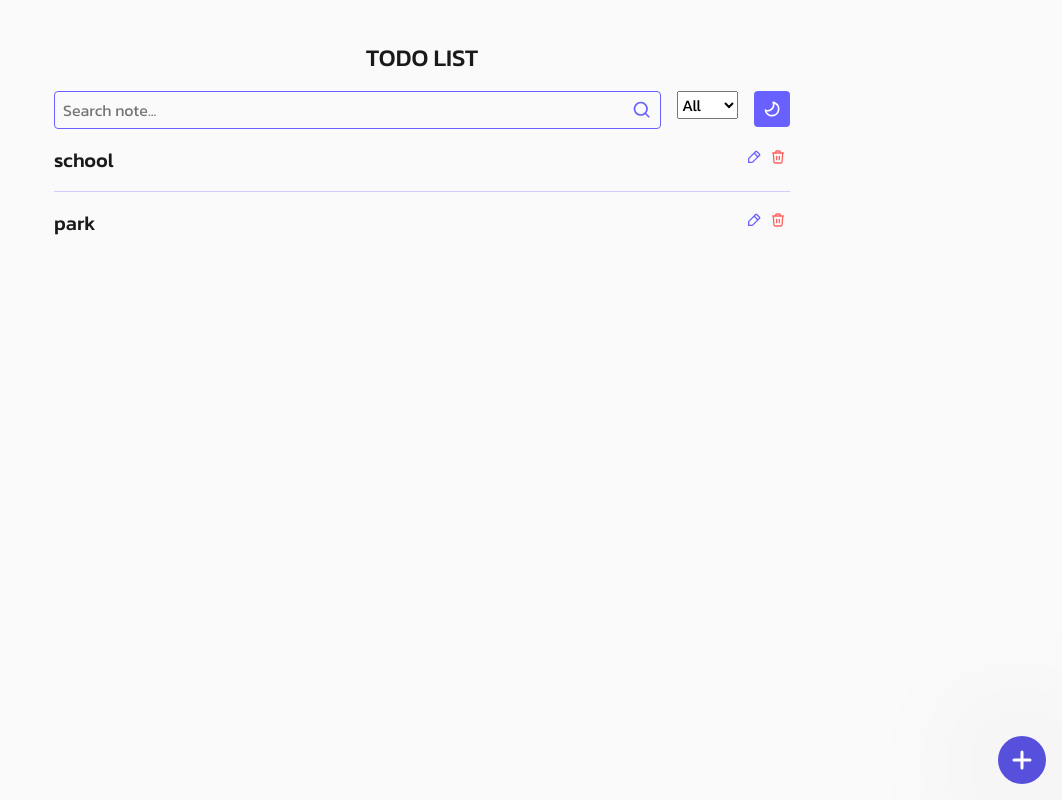
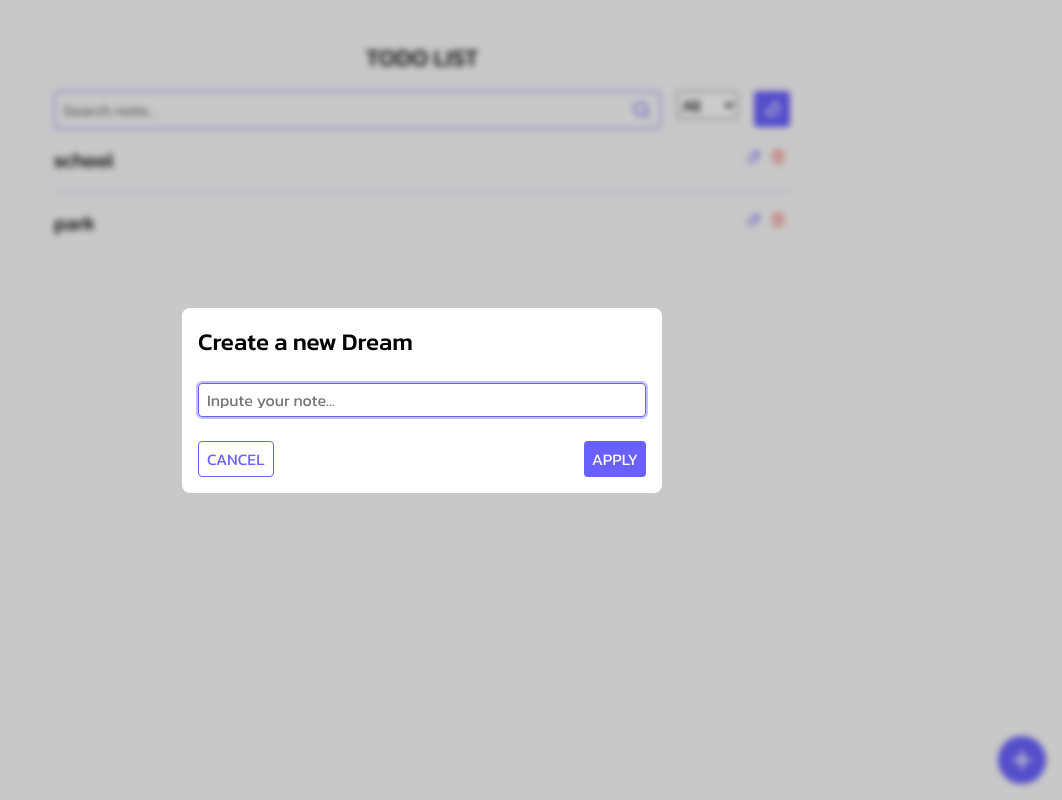
Before and after one commit to mohammadforutan/L1.mohammadforutan.ir, a React (Vite) app: page / in a window 1280 px wide. Both pictures are taken after a click on the button 1240 px from the left and 760 px from the top of the page. Shown: the whole page, without its empty margins (218-1280 px from the left). Built offline with nearby package versions, Linux system fonts and the light colour scheme.

Commit message:
[ADD] dialog to create component

```diff
--- a/src/components/TextInput/TextInput.tsx
+++ b/src/components/TextInput/TextInput.tsx
@@ -4,7 +4,7 @@ import { clsx } from "clsx";
 
 type Props = ComponentProps<"input"> & {
   // placeholder: string;
-  suffixIcon: ReactElement;
+  suffixIcon?: ReactElement;
 };
 
 export default function TextInput({
@@ -15,7 +15,7 @@ export default function TextInput({
   return (
     <div className={clsx(styles["text-input"], className)}>
       <input type="text" {...otherProps} />
-      <div className={styles.suffix}>{suffixIcon}</div>
+      {suffixIcon && <div className={styles.suffix}>{suffixIcon}</div>}
     </div>
   );
 }
--- a/src/components/create/Create.module.css
+++ b/src/components/create/Create.module.css
@@ -2,4 +2,37 @@
   position: fixed;
   inset-block-end: 1rem;
   inset-inline-end: 1rem;
+
+  dialog {
+    inline-size: min(30rem, 100% - 2rem);
+
+    /* inline-size: 100%; */
+
+    /* max-inline-size: 30rem; */
+    border: none;
+    border-radius: 0.5rem;
+    margin: auto;
+
+    &::backdrop {
+      background-color: var(--color-backdrop);
+      backdrop-filter: blur(3px);
+    }
+
+    .content {
+      display: grid;
+      gap: 1.5rem;
+      padding: 1rem;
+
+      .title {
+        font-size: 1.5rem;
+        font-weight: 500;
+      }
+
+      .actions {
+        display: flex;
+        justify-content: space-between;
+        gap: 1rem;
+      }
+    }
+  }
 }
--- a/src/components/create/Create.tsx
+++ b/src/components/create/Create.tsx
@@ -1,14 +1,41 @@
-import { ReactElement } from "react";
+import { ReactElement, useRef } from "react";
 import Button from "../Button/Button";
 import styles from "./Create.module.css";
 import MingcuteAddFill from "../../icons/MingcuteAddFill";
+import TextInput from "../TextInput/TextInput";
 
 export default function Create(): ReactElement {
+  const dialogRef = useRef<HTMLDialogElement>(null);
+
+  const addButtonClickHndler = (): void => {
+    dialogRef.current?.showModal();
+  };
+
+  const cancelButtonClickHandler = (): void => {
+    dialogRef.current?.close();
+  };
+
   return (
     <div className={styles.create}>
-      <Button shape="circle" size="large">
+      <Button shape="circle" size="large" onClick={addButtonClickHndler}>
         <MingcuteAddFill />
       </Button>
+      <dialog ref={dialogRef}>
+        <div className={styles.content}>
+          <div className={styles.title}>Create a new Dream</div>
+          <TextInput placeholder="Inpute your note..." />
+          <div className={styles.actions}>
+            <Button
+              type="button"
+              variant="outline"
+              onClick={cancelButtonClickHandler}
+            >
+              CANCEL
+            </Button>
+            <Button>APPLY</Button>
+          </div>
+        </div>
+      </dialog>
     </div>
   );
 }
--- a/src/index.css
+++ b/src/index.css
@@ -12,6 +12,7 @@
   --color-surface: var(--color-white);
   --color-text: var(--color-black);
   --color-border: hsl(243deg 100% 90%);
+  --color-backdrop: hsl(0deg 0% 0% / 20%);
   --shadow: 0 4px 140px 0 hsl(0deg 0% 0% / 33%);
   --color-gray-98: hsl(0deg 0% 98%);
   --color-gray-90: hsl(0deg 0% 90%);
```
